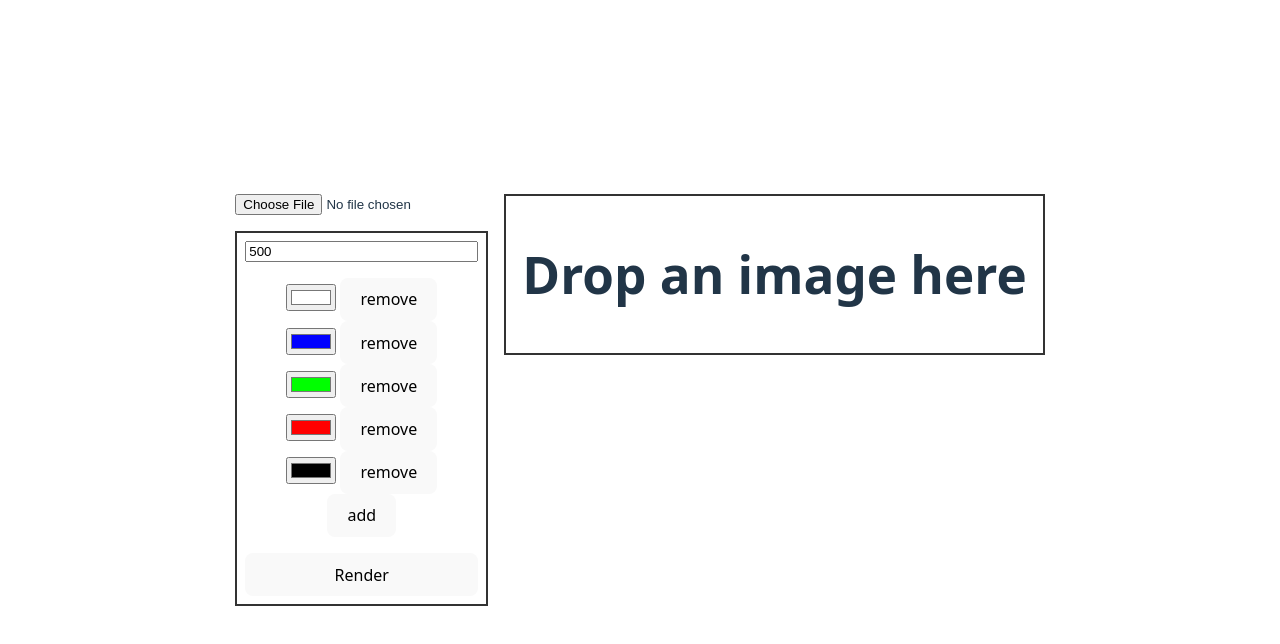
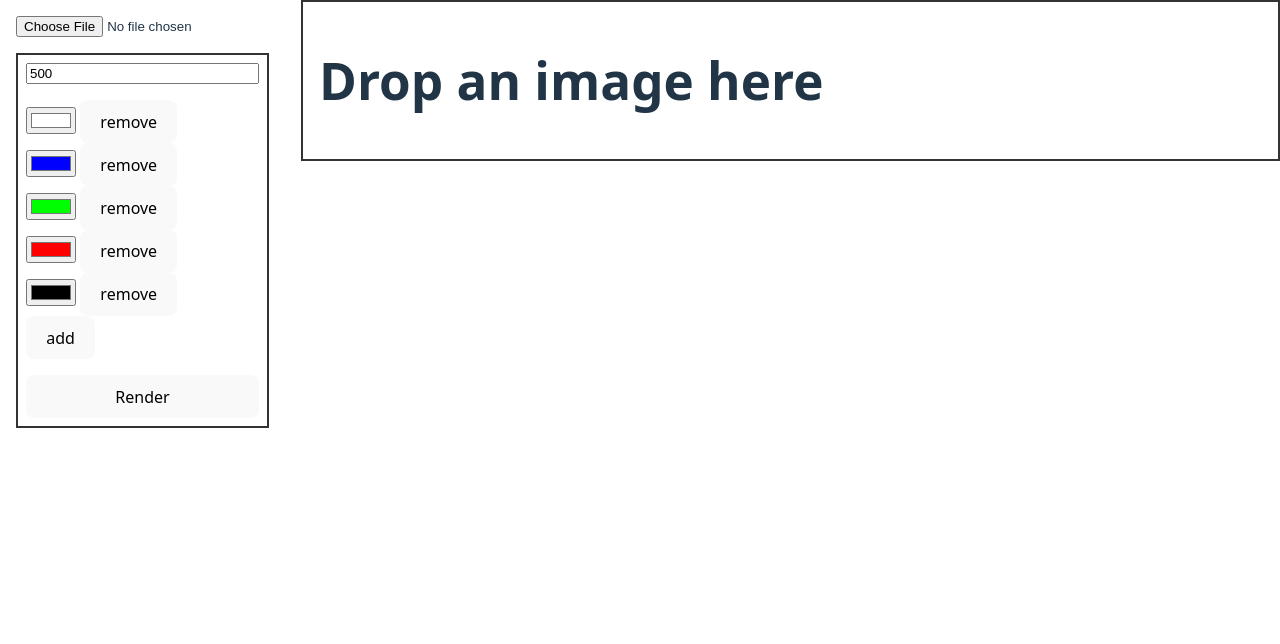
Before and after one commit to gnarlynarley/steinberg, a Svelte app: page / in a window 1280 px wide. Shown: the top 644 px of the page. Built offline with nearby package versions, Linux system fonts and the light colour scheme.

Commit message:
feat: add color picker and second image

```diff
--- a/src/App.svelte
+++ b/src/App.svelte
@@ -80,6 +80,12 @@
       {:else}
         <h1>Drop an image here</h1>
       {/if}
+
+      {#if resizedImage}
+        {#await resizedImage then image}
+          <Canvas {image} />
+        {/await}
+      {/if}
     </div>
   </DropZone>
 </div>
@@ -88,21 +94,27 @@
   .container {
     position: relative;
     border-radius: 0.3em;
-    display: flex;
-    justify-content: stretch;
-    align-items: stretch;
     gap: 1em;
+    display: grid;
+    grid-template-columns: auto 1fr;
+    align-items: flex-start;
   }
 
   .sidebar {
     display: flex;
     flex-direction: column;
     gap: 1em;
+    position: sticky;
+    top: 0;
+    padding: 1em;
   }
 
   .dropzone {
     padding: 1em;
     border: 2px solid #333;
+    display: flex;
+    flex-direction: column;
+    gap: 1em;
   }
 
   .form {
@@ -111,9 +123,5 @@
     gap: 1em;
     padding: 0.5em;
     border: 2px solid #333;
-
-    textarea {
-      min-height: 20em;
-    }
   }
 </style>
--- a/src/app.css
+++ b/src/app.css
@@ -24,10 +24,6 @@ a:hover {
 
 body {
   margin: 0;
-  display: flex;
-  place-items: center;
-  min-width: 320px;
-  min-height: 100vh;
 }
 
 h1 {
@@ -40,10 +36,7 @@ h1 {
 }
 
 #app {
-  max-width: 1280px;
-  margin: 0 auto;
-  padding: 2rem;
-  text-align: center;
+  display: contents;
 }
 
 button {
```
